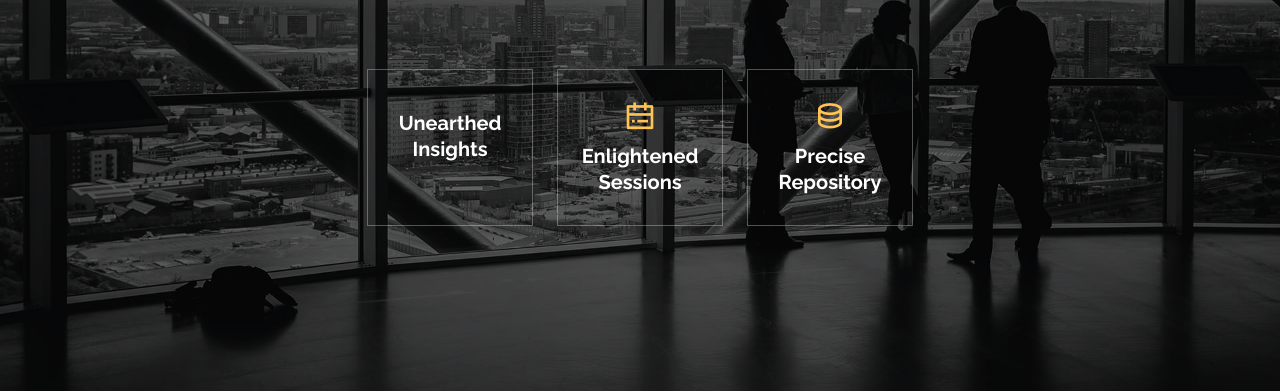
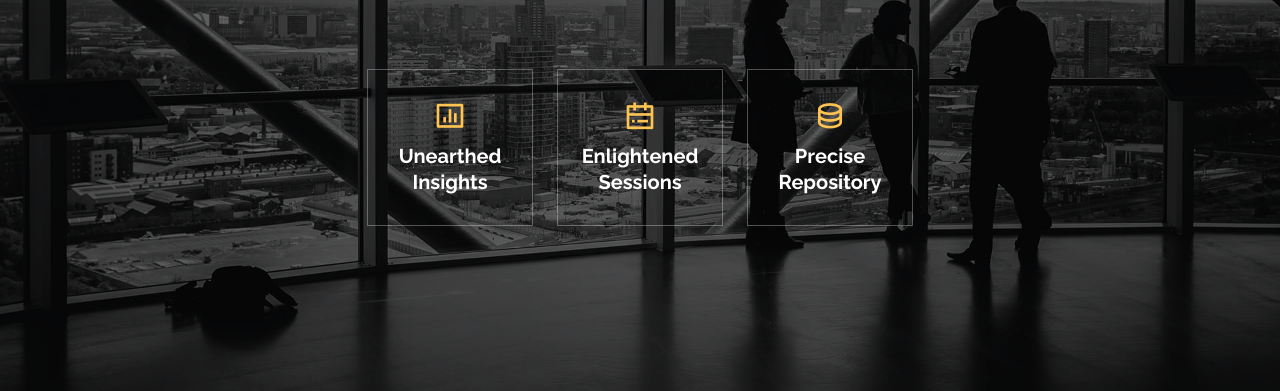
Before and after one commit to sahiljadhav349/TradingUnicorn.io, a plain HTML site: page index.html in a window 1280 px wide. Shown: the part 409-800 px from the top of the page. Drawn offline with nearby package versions, Linux system fonts and the light colour scheme.

Commit message:
Update index.html

```diff
--- a/index.html
+++ b/index.html
@@ -71,7 +71,7 @@
       <div class="row gy-4 mt-5 justify-content-center" data-aos="zoom-in" data-aos-delay="250">
         <div class="col-xl-2 col-md-4">
           <div class="icon-box">
-
+            <i class="ri-bar-chart-box-line"></i>
             <h3><a href="">Unearthed Insights</a></h3>
           </div>
         </div>
```
